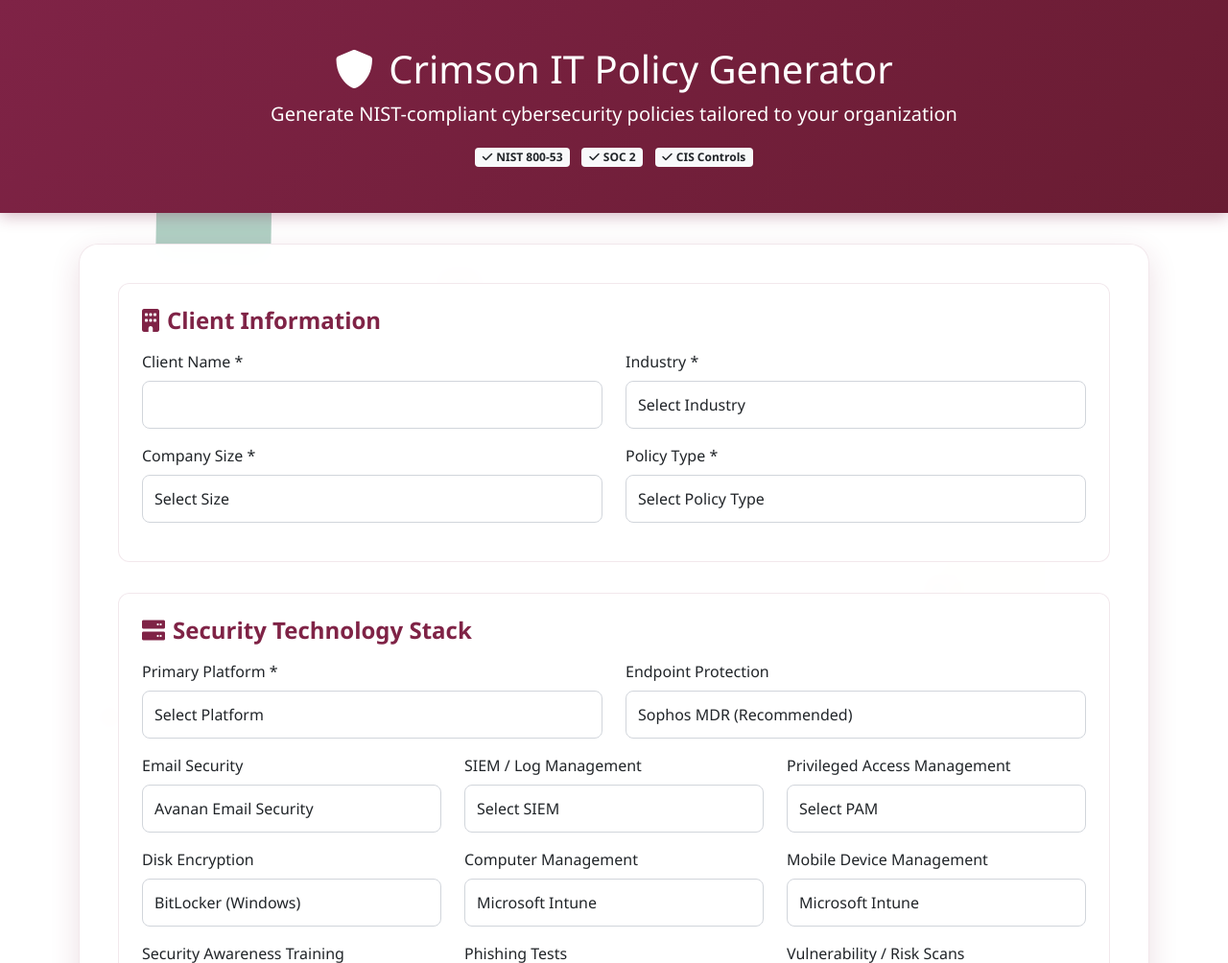
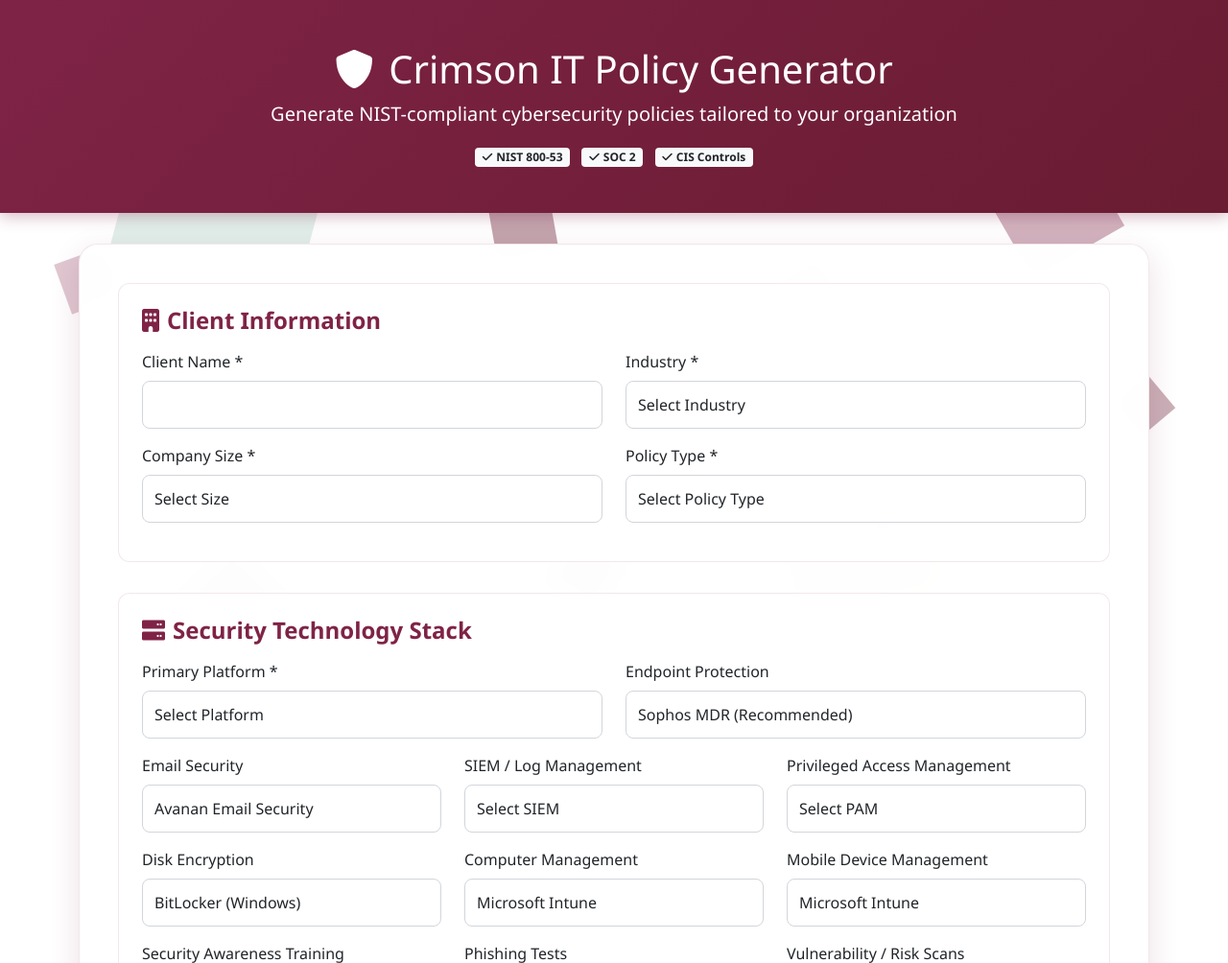
Before and after one commit to Christi-CrimsonIT/crimson-policy-generator, a Flask app: page / in a window 1280 px wide. Shown: the top 1004 px of the page at 96% size. Run offline with Flask 3, Linux system fonts and the light colour scheme.

Commit message:
Update: Integrate improved background design
- Replace animated squares with static, positioned squares
- Add accent colors (green/yellow) in background layer
- 15 precisely positioned crimson squares with varying sizes and rotations
- Alternating light (#7F2346) and dark (#691C32) crimson colors
- Responsive scaling for mobile devices
- More sophisticated and professional appearance

🤖 Generated with [Claude Code](https://claude.ai/code)

Co-Authored-By: Claude <noreply@anthropic.com>

```diff
--- a/templates/index.html
+++ b/templates/index.html
@@ -16,50 +16,205 @@
         }
 
         body {
-            background: #ffffff;
+            background-color: white;
             min-height: 100vh;
             font-family: 'Segoe UI', Tahoma, Geneva, Verdana, sans-serif;
             position: relative;
             overflow-x: hidden;
         }
 
-        /* Background Squares Container */
-        .background-squares {
+        /* Improved Background Container */
+        .background-container {
             position: fixed;
             top: 0;
             left: 0;
-            width: 100%;
-            height: 100%;
+            width: 100vw;
+            height: 100vh;
+            z-index: -1;
             pointer-events: none;
-            z-index: -1;
-            animation: float-squares 30s ease-in-out infinite;
         }
 
-        /* Individual Square Styles */
+        /* Accent colors in the very back */
+        .accent-green {
+            position: absolute;
+            width: 200px;
+            height: 200px;
+            background-color: #3A8B6B;
+            opacity: 0.15;
+            top: 15%;
+            left: 10%;
+            transform: rotate(15deg);
+        }
+
+        .accent-yellow {
+            position: absolute;
+            width: 180px;
+            height: 180px;
+            background-color: #FFB71B;
+            opacity: 0.12;
+            bottom: 20%;
+            right: 15%;
+            transform: rotate(-20deg);
+        }
+
+        /* Crimson squares with varying sizes and opacities */
         .square {
             position: absolute;
-            animation: gentle-float 25s ease-in-out infinite;
+            background-color: #7F2346;
         }
 
-        /* Large Accent Squares (back layer) */
-        .square-accent-green {
+        .square.dark {
+            background-color: #691C32;
+        }
+
+        /* Large squares */
+        .square-1 {
             width: 120px;
             height: 120px;
-            background-color: var(--accent-green);
-            opacity: 0.4;
-            top: 20%;
-            left: 12%;
-            animation-delay: 0s;
+            top: 10%;
+            left: 20%;
+            opacity: 0.3;
+            transform: rotate(25deg);
         }
 
-        .square-accent-gold {
+        .square-2 {
+            width: 150px;
+            height: 150px;
+            top: 60%;
+            right: 25%;
+            opacity: 0.25;
+            transform: rotate(-15deg);
+        }
+
+        .square-3 {
             width: 100px;
             height: 100px;
-            background-color: var(--accent-gold);
+            bottom: 15%;
+            left: 15%;
+            opacity: 0.4;
+            transform: rotate(45deg);
+        }
+
+        .square-4 {
+            width: 130px;
+            height: 130px;
+            top: 35%;
+            left: 60%;
+            opacity: 0.2;
+            transform: rotate(-30deg);
+        }
+
+        .square-5 {
+            width: 110px;
+            height: 110px;
+            top: 20%;
+            right: 10%;
             opacity: 0.35;
+            transform: rotate(60deg);
+        }
+
+        /* Medium squares */
+        .square-6 {
+            width: 80px;
+            height: 80px;
+            top: 45%;
+            left: 35%;
+            opacity: 0.3;
+            transform: rotate(-45deg);
+        }
+
+        .square-7 {
+            width: 90px;
+            height: 90px;
+            bottom: 40%;
+            right: 40%;
+            opacity: 0.25;
+            transform: rotate(20deg);
+        }
+
+        .square-8 {
+            width: 70px;
+            height: 70px;
             top: 70%;
-            right: 15%;
-            animation-delay: 8s;
+            left: 45%;
+            opacity: 0.4;
+            transform: rotate(-60deg);
+        }
+
+        .square-9 {
+            width: 85px;
+            height: 85px;
+            top: 15%;
+            left: 75%;
+            opacity: 0.2;
+            transform: rotate(35deg);
+        }
+
+        /* Smaller squares */
+        .square-10 {
+            width: 50px;
+            height: 50px;
+            bottom: 30%;
+            left: 70%;
+            opacity: 0.45;
+            transform: rotate(-25deg);
+        }
+
+        .square-11 {
+            width: 60px;
+            height: 60px;
+            top: 80%;
+            right: 20%;
+            opacity: 0.3;
+            transform: rotate(50deg);
+        }
+
+        .square-12 {
+            width: 45px;
+            height: 45px;
+            top: 50%;
+            right: 5%;
+            opacity: 0.35;
+            transform: rotate(-40deg);
+        }
+
+        .square-13 {
+            width: 55px;
+            height: 55px;
+            bottom: 60%;
+            left: 5%;
+            opacity: 0.25;
+            transform: rotate(70deg);
+        }
+
+        .square-14 {
+            width: 65px;
+            height: 65px;
+            top: 25%;
+            left: 40%;
+            opacity: 0.4;
+            transform: rotate(-10deg);
+        }
+
+        .square-15 {
+            width: 40px;
+            height: 40px;
+            bottom: 10%;
+            right: 35%;
+            opacity: 0.5;
+            transform: rotate(80deg);
+        }
+
+        /* Responsive adjustments */
+        @media (max-width: 768px) {
+            .square {
+                transform: scale(0.7);
+            }
+
+            .accent-green,
+            .accent-yellow {
+                transform: scale(0.6);
+            }
         }
 
         /* Large Crimson Squares */
@@ -295,30 +450,28 @@
     </style>
 </head>
 <body>
-    <!-- Background Squares -->
-    <div class="background-squares">
-        <!-- Accent squares (back layer) -->
-        <div class="square square-accent-green"></div>
-        <div class="square square-accent-gold"></div>
+    <!-- Improved Background Design -->
+    <div class="background-container">
+        <!-- Accent colors in the very back -->
+        <div class="accent-green"></div>
+        <div class="accent-yellow"></div>
 
-        <!-- Large Crimson squares -->
-        <div class="square square-large-1"></div>
-        <div class="square square-large-2"></div>
-        <div class="square square-large-3"></div>
-
-        <!-- Medium squares -->
-        <div class="square square-medium-1"></div>
-        <div class="square square-medium-2"></div>
-        <div class="square square-medium-3"></div>
-        <div class="square square-medium-4"></div>
-
-        <!-- Small squares -->
-        <div class="square square-small-1"></div>
-        <div class="square square-small-2"></div>
-        <div class="square square-small-3"></div>
-        <div class="square square-small-4"></div>
-        <div class="square square-small-5"></div>
-        <div class="square square-small-6"></div>
+        <!-- Crimson squares with varying sizes and opacities -->
+        <div class="square square-1"></div>
+        <div class="square square-2 dark"></div>
+        <div class="square square-3"></div>
+        <div class="square square-4 dark"></div>
+        <div class="square square-5"></div>
+        <div class="square square-6 dark"></div>
+        <div class="square square-7"></div>
+        <div class="square square-8 dark"></div>
+        <div class="square square-9"></div>
+        <div class="square square-10 dark"></div>
+        <div class="square square-11"></div>
+        <div class="square square-12 dark"></div>
+        <div class="square square-13"></div>
+        <div class="square square-14 dark"></div>
+        <div class="square square-15"></div>
     </div>
 
     <div class="header">
```
